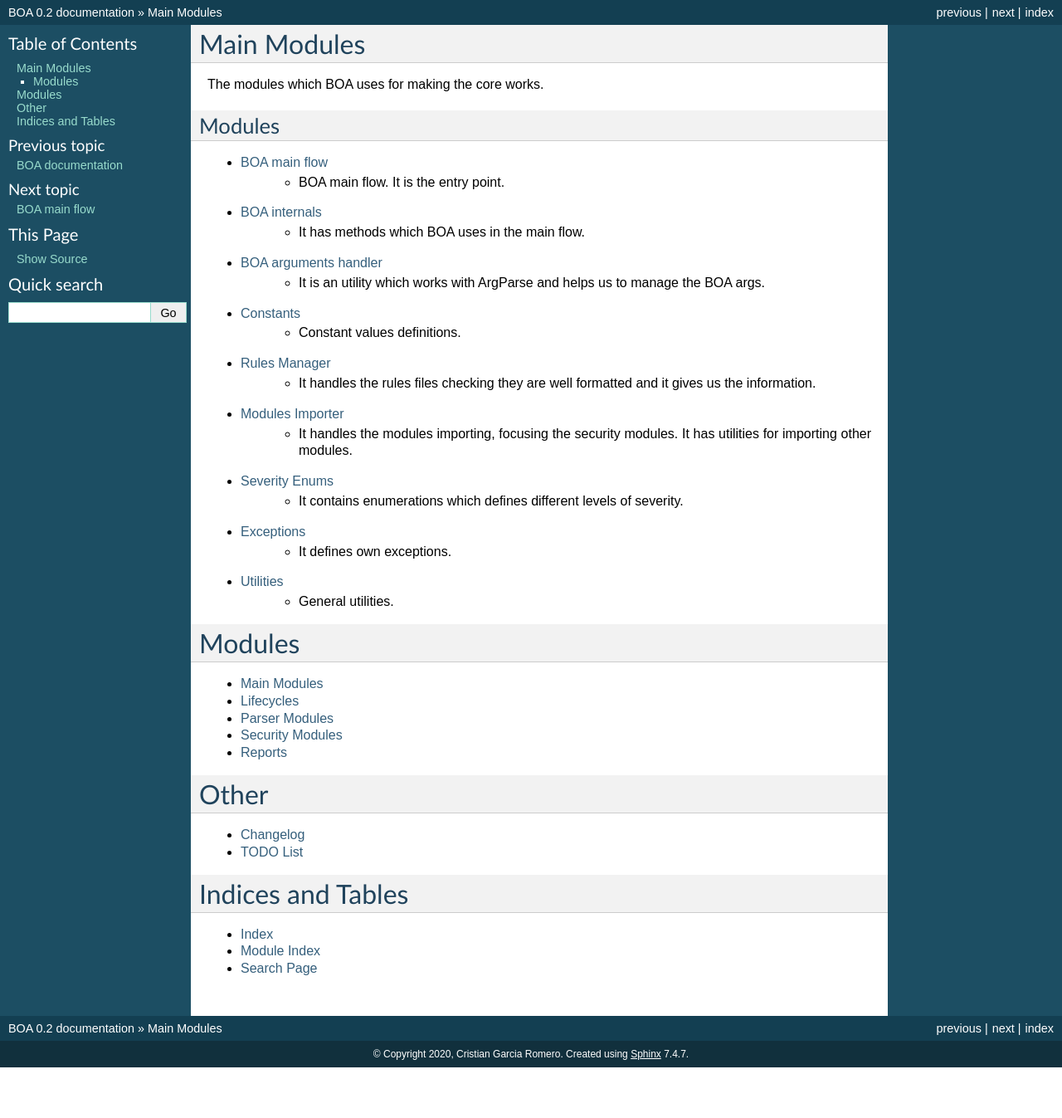
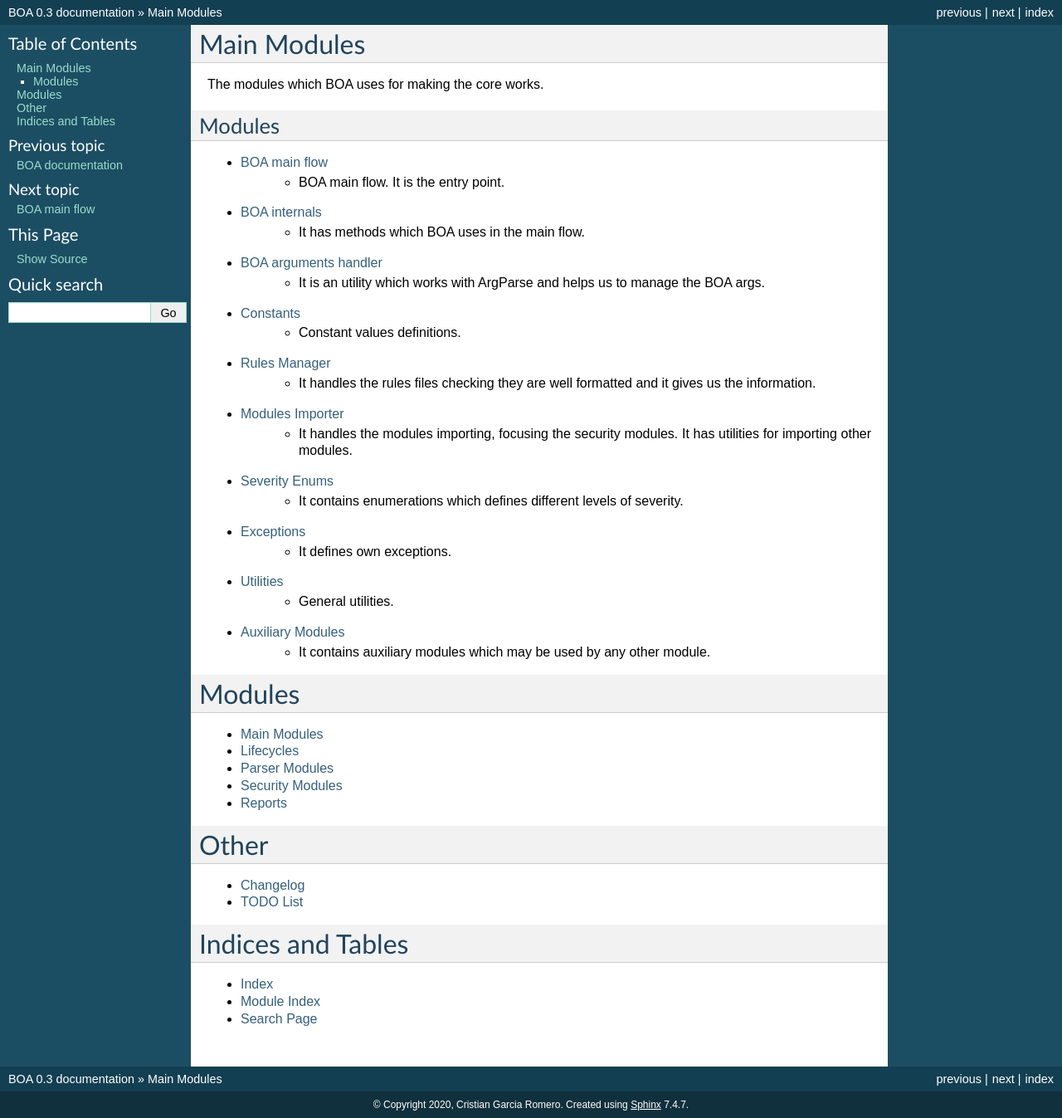
Before and after one commit to cgr71ii/BOA, a Sphinx documentation site: the page built from boa/docs/source/modules/main_modules.rst, in a window 1280 px wide. Shown: the whole page at 83% size. Built offline with Sphinx 7.4.7, drawn with Linux system fonts in a browser that asks for light colours; before the commit the page ends 1286 px from its top, so only the background shows below that.

Commit message:
[UPD] Documentation updated to version 0.3.

```diff
--- a/boa/docs/source/changelog.rst
+++ b/boa/docs/source/changelog.rst
@@ -18,7 +18,7 @@ Changes:
 
 Fixed errors:
 
-* Main argument "--no-fail" was not working as expected.
+* Main argument "-\\-no-fail" was not working as expected.
 * When a module loading failed and the execution continued,
   was not being correctly removed.
 * Minnor fixes.
--- a/boa/docs/source/conf.py
+++ b/boa/docs/source/conf.py
@@ -27,7 +27,7 @@ copyright = '2020, Cristian Garcia Romero'
 author = 'Cristian Garcia Romero'
 
 # The full version, including alpha/beta/rc tags
-release = '0.2'
+release = '0.3'
 
 
 # -- General configuration ---------------------------------------------------
--- a/boa/docs/source/modules/main_modules.rst
+++ b/boa/docs/source/modules/main_modules.rst
@@ -11,6 +11,7 @@
    main_modules/own_exceptions
    main_modules/util
    main_modules/severity_enums
+   main_modules/auxiliary_modules
 
 .. _main-modules:
 
@@ -38,5 +39,7 @@ Modules
    * It defines own exceptions.
 * :ref:`main-modules-util`
    * General utilities.
+* :ref:`main-modules-auxiliary-modules`
+   * It contains auxiliary modules which may be used by any other module.
 
 .. include:: ../footer.rst
--- a/boa/docs/source/modules/sec_modules.rst
+++ b/boa/docs/source/modules/sec_modules.rst
@@ -4,6 +4,8 @@
 
    sec_modules/boam_abstract
    sec_modules/boam_function_match
+   sec_modules/boam_cfg
+   sec_modules/boam_taint_analysis
    sec_modules/boam_test
 
 .. _sec-modules:
@@ -31,6 +33,8 @@ BOA internals
 Modules
 -------
 * :ref:`sec-modules-boam-function-match`
+* :ref:`sec-modules-boam-cfg`
 * :ref:`sec-modules-boam-test`
+* :ref:`sec-modules-boam-taint-analysis`
 
 .. include:: ../footer.rst
```
Also changed, not shown: boa/docs/source/modules/main_modules/auxiliary_modules.rst (added, +17 -0 lines), boa/docs/source/modules/main_modules/auxiliary_modules/pycparser_ast_preorder_visitor.rst (added, +8 -0 lines), boa/docs/source/modules/main_modules/auxiliary_modules/pycparser_cfg.rst (added, +8 -0 lines), boa/docs/source/modules/main_modules/auxiliary_modules/pycparser_util.rst (added, +8 -0 lines), boa/docs/source/modules/sec_modules/boam_cfg.rst (added, +8 -0 lines), boa/docs/source/modules/sec_modules/boam_taint_analysis.rst (added, +8 -0 lines), 3 other files.
